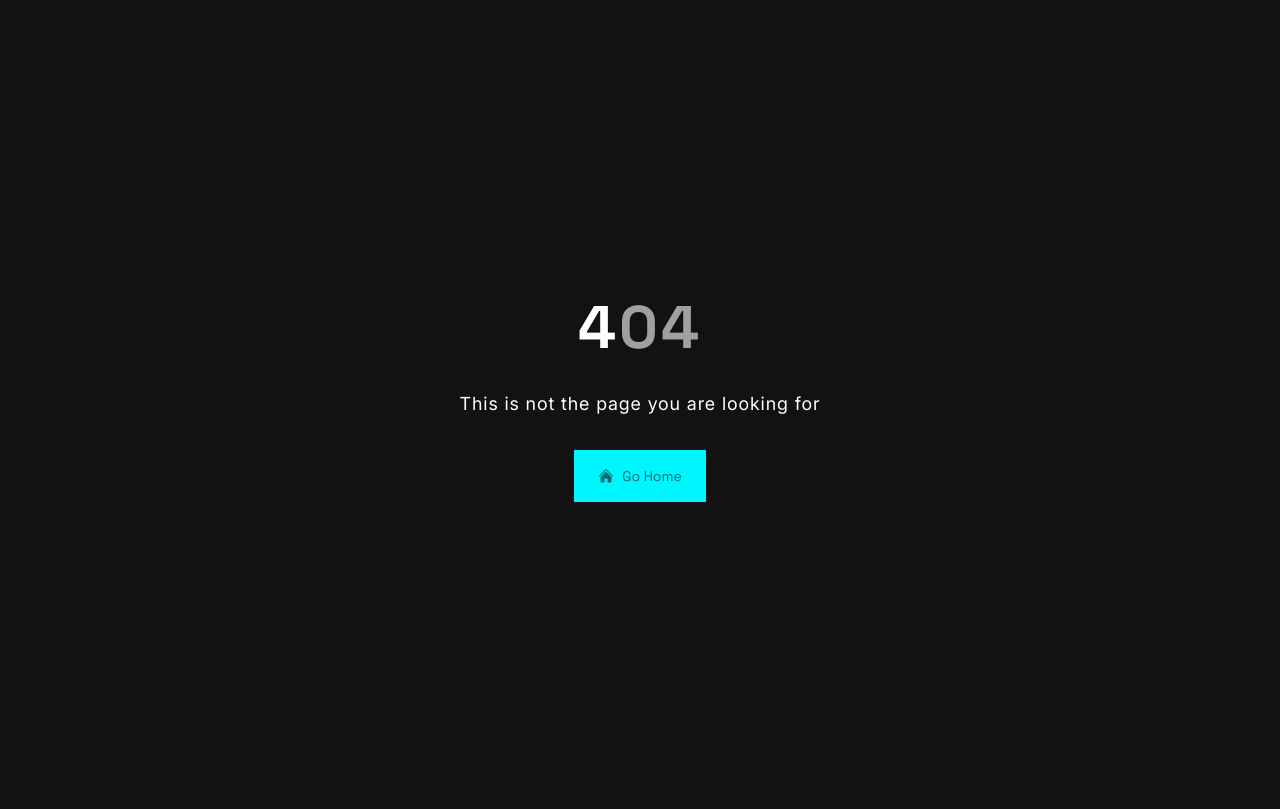
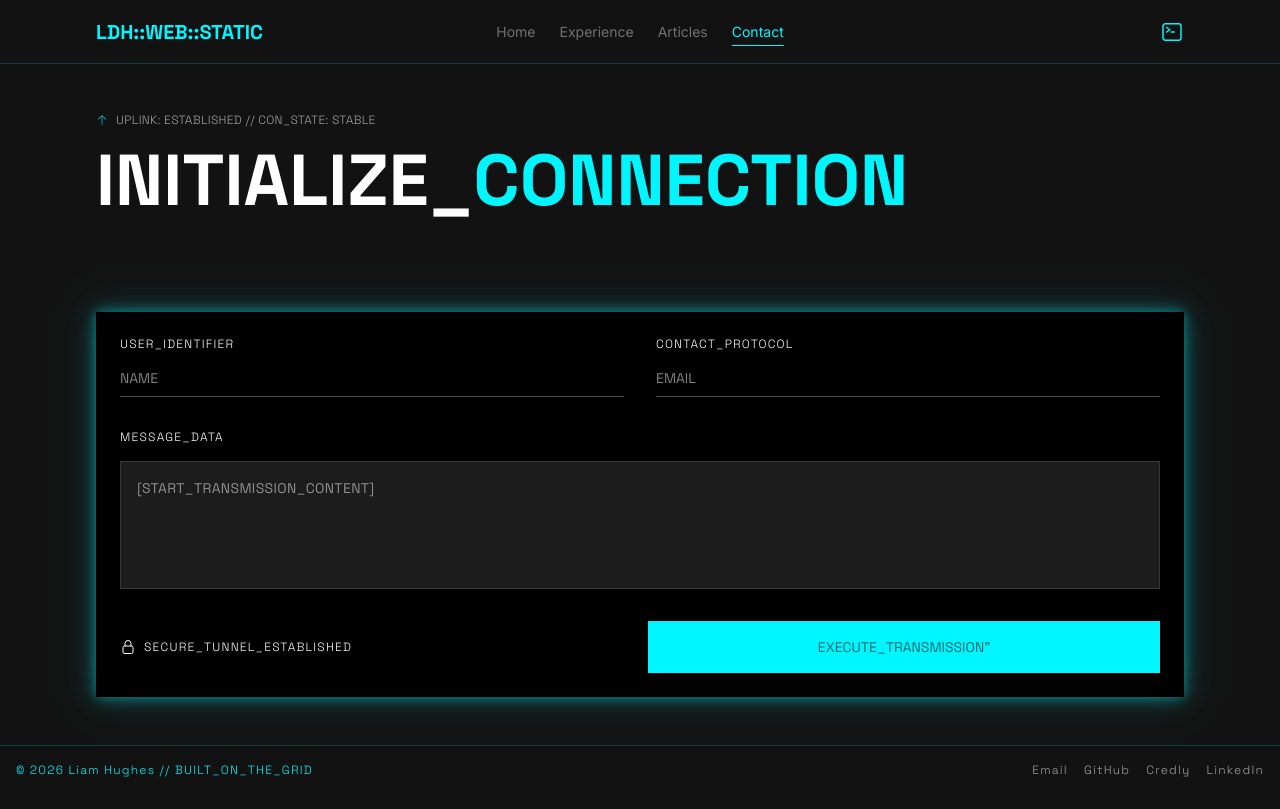
Before and after one commit to darkcl0ud/personal-website-v2, a React (Vite) app: page /contact in a window 1280 px wide. Before the commit this address had no page. Built offline with nearby package versions, Linux system fonts and the light colour scheme.

Commit message:
build(contact): created initial contact page

```diff
--- a/src/Router.tsx
+++ b/src/Router.tsx
@@ -4,12 +4,15 @@ import {type JSX} from "react";
 import RootPage from "./pages/Root.tsx";
 import ErrorPage from "./pages/Error.tsx";
 import ExperiencePage from "./pages/Experience.tsx";
+import ContactPage from "./pages/Contact.tsx";
 
 const router = createBrowserRouter([{
     path: "/", element: <RootPage/>, errorElement: <ErrorPage/>, children: [{
         path: "/", element: <HomePage/>
     }, {
         path: "/experience", element: <ExperiencePage/>
+    }, {
+        path: "/contact", element: <ContactPage/>
     }]
 }])
 
--- /dev/null
+++ b/src/pages/Contact.tsx
@@ -0,0 +1,42 @@
+import Section from "../ui/Section";
+import { ArrowUpIcon } from "@heroicons/react/24/solid";
+import Button from "../ui/Button";
+import { LockClosedIcon } from "@heroicons/react/24/outline";
+
+export default function Contact() {
+    return (
+        <div className="flex flex-col">
+            <Section>
+                <div className="flex flex-col gap-4">
+                    <span className="flex items-center gap-2"><ArrowUpIcon className="w-3 h-3 text-primary-100 animate-pulse" /> <p className="text-tertiary-100 font-light font-label tracking-wide text-xs">UPLINK: ESTABLISHED // CON_STATE: STABLE</p></span>
+                    <h1 className="text-2xl md:text-5xl lg:text-7xl font-headline font-bold text-white">INITIALIZE_<span className="text-primary-100">CONNECTION</span></h1>
+                </div>
+            </Section>
+            <Section>
+                <form className="bg-black p-6 shadow-[0_0_12px_theme(colors.primary.100/50%),0_0_32px_theme(colors.primary.100/25%)] flex flex-col gap-8 font-label">
+                    <div className="flex md:flex-row flex-col gap-8">
+                        <div className="flex flex-col gap-4 w-full">
+                            <label htmlFor="name" className="text-white font-extralight tracking-widest text-xs">USER_IDENTIFIER</label>
+                            <input type="text" id="name" className="bg-transparent border-0 border-b-1 border-white/30 focus:outline-none focus:border-primary-100 text-white text-sm pb-2" placeholder="NAME" />
+                        </div>
+                        <div className="flex flex-col gap-4 w-full">
+                            <label htmlFor="email" className="text-white font-extralight tracking-widest text-xs">CONTACT_PROTOCOL</label>
+                            <input type="email" id="email" className="bg-transparent border-0 border-b-1 border-white/30 focus:outline-none focus:border-primary-100 text-white text-sm pb-2" placeholder="EMAIL" />
+                        </div>
+                    </div>
+                    <div className="flex flex-col gap-4 w-full">
+                        <label htmlFor="message" className="text-white font-extralight tracking-widest text-xs">MESSAGE_DATA</label>
+                        <textarea id="message" className="border-1 border-tertiary-100/20 focus:outline-none focus:border-primary-100 text-white text-sm p-4 bg-neutral-500 tracking-wide resize-none h-32" placeholder="[START_TRANSMISSION_CONTENT]" />
+                    </div>
+                    <div className="grid grid-cols-1 md:grid-cols-[1fr_1fr] gap-4 items-center justify-between">
+                        <span className="flex flex-row items-center gap-2">
+                            <LockClosedIcon className="w-4 h-4 text-white" />
+                            <p className="text-white font-extralight tracking-widest text-xs">SECURE_TUNNEL_ESTABLISHED</p>
+                        </span>
+                        <Button>EXECUTE_TRANSMISSION"</Button>
+                    </div>
+                </form>
+            </Section>
+        </div>
+    )
+}
```
